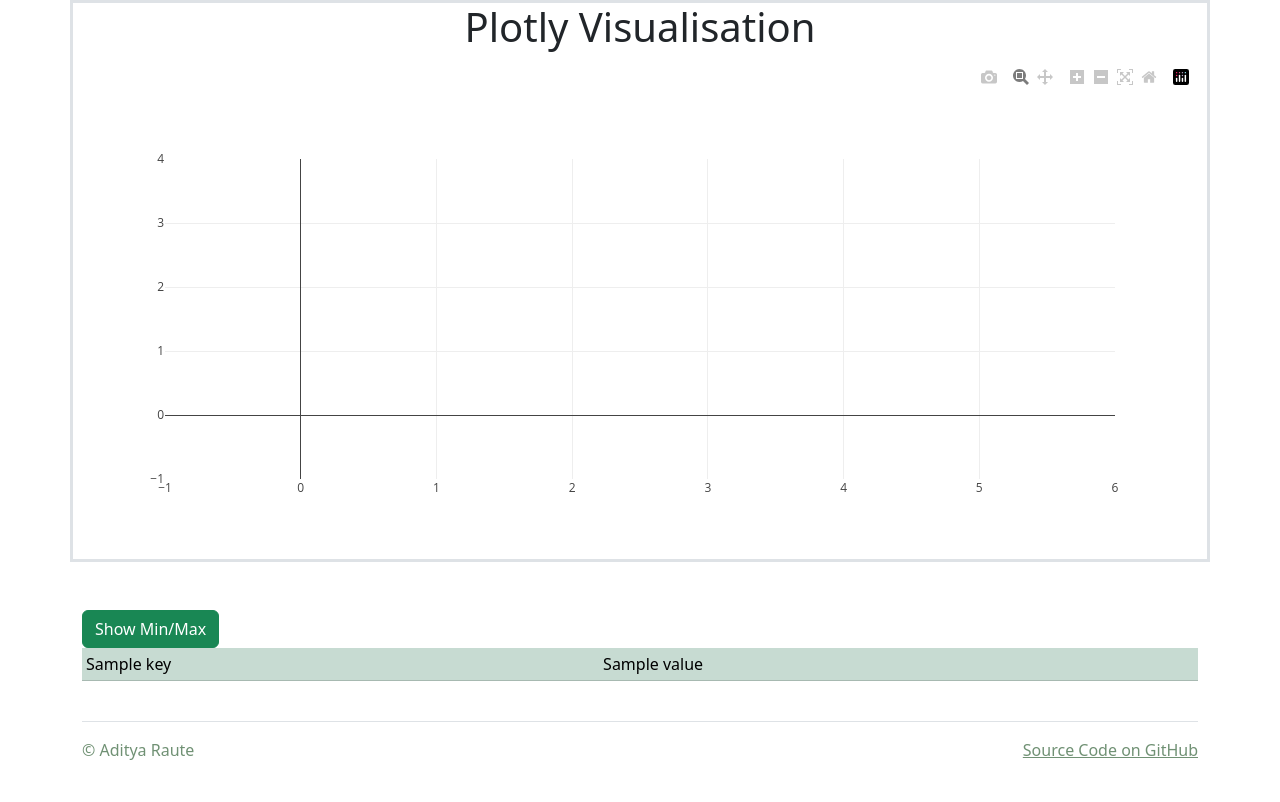
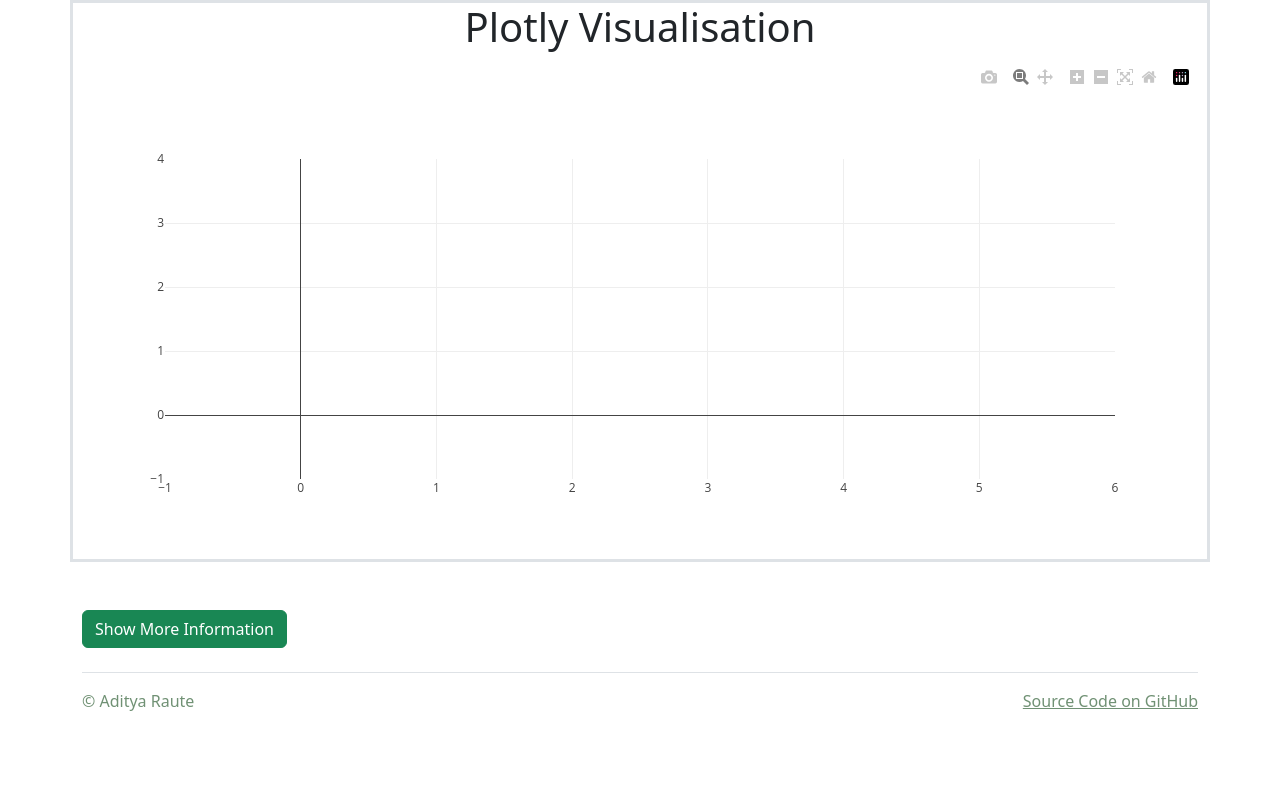
Before and after one commit to adityaraute/Therminer-Assignment, a Flask app: template templates/index.html in a window 1280 px wide. Shown: the part 545-1347 px from the top of the page. After the commit the page ends 1298 px from the top, so only its background shows below. Run offline with Flask 3, Linux system fonts and the light colour scheme; the template is opened without the code that fills it: most values are stand-ins (such as "Sample title", 1, 10 or a date in 2020); some libraries are stand-ins or nearby versions.

Commit message:
Fixed Show More Information functionality

```diff
--- a/templates/index.html
+++ b/templates/index.html
@@ -72,17 +72,16 @@
     Plotly.newPlot('chart', graphs.data, graphs.layout);
 
     function showinfo() {
-      strElement = `<p> Minimum value of the dataset: `+ Math.min(...graphs.data[0].y) + `. <br /> Maximum value of the dataset: `+  Math.max(...graphs.data[0].y) + `</p>`
-      document.getElementById('more-info').innerHTML+= strElement
+      document.getElementById('more-info-table').classList.toggle("d-none");
     }
     </script>
 </div>
 <div class="container" id="more-info">
-  <button onclick="showinfo()" class="btn btn-success">Show Min/Max</button>
+  <button onclick="showinfo()" class="btn btn-success">Show More Information</button>
 
   {% if other %}
 
-  <table class="table table-success table-striped table-sm">
+  <table class="table table-success table-striped table-sm d-none" id = "more-info-table">
     {% for key,value in other.items() %}
       <tr>
           <td>{{ key }}</td>
```
